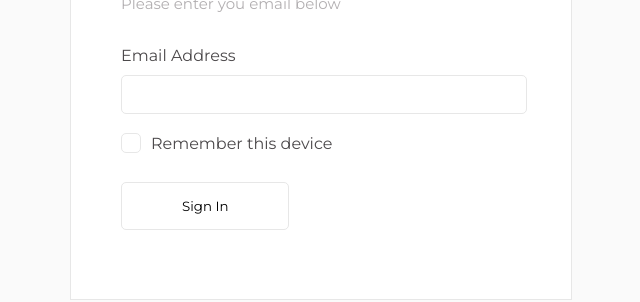
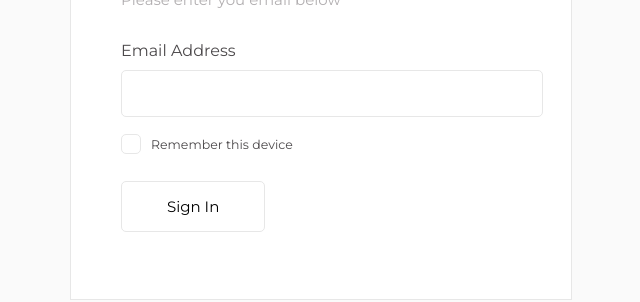
Before and after one commit to sambuckley1995/tech-test, a React (Create React App) app in the folder tech-test/: page / in a window 1280 px wide. Shown: the part 351-653 px from the top of the page, without its empty margins (319-959 px from the left). Built offline with nearby package versions, Linux system fonts and the light colour scheme.

Commit message:
added more variables and made values more uniform

```diff
--- a/tech-test/public/index.html
+++ b/tech-test/public/index.html
@@ -4,8 +4,9 @@
     <meta charset="utf-8" />
     <link rel="icon" href="https://green.energy/favicon.ico" />
     <link rel="preconnect" href="https://fonts.gstatic.com" />
+    <link rel="preconnect" href="https://fonts.gstatic.com" />
     <link
-      href="https://fonts.googleapis.com/css2?family=Montserrat:ital,wght@0,100;0,200;0,300;0,400;0,500;0,600;0,700;0,800;0,900;1,100;1,200;1,300;1,400;1,500;1,600;1,700;1,800;1,900&display=swap"
+      href="https://fonts.googleapis.com/css2?family=Montserrat:wght@400;600&display=swap"
       rel="stylesheet"
     />
     <meta name="viewport" content="width=device-width, initial-scale=1" />
--- a/tech-test/src/Pages/Login/Login.scss
+++ b/tech-test/src/Pages/Login/Login.scss
@@ -2,15 +2,15 @@
 
 .login {
   background-color: white;
-  height: $default-spacing * 100;
-  width: $default-spacing * 100;
+  height: $base-sizing * 100;
+  width: $base-sizing * 100;
 
   border: 1px solid $border-color;
 
   > .login-inner {
-    margin: 50px;
-    height: calc(100% - 100px);
-    width: calc(100% - 100px);
+    margin: $base-sizing * 10;
+    height: calc(100% - #{$base-sizing * 20});
+    width: calc(100% - #{$base-sizing * 20});
 
     display: flex;
     flex-direction: column;
@@ -21,27 +21,36 @@
         color: $text-dark;
         font-weight: 600;
         font-size: $h1-size;
-        margin-bottom: $default-spacing;
+        margin-bottom: $base-sizing;
       }
 
       > p {
-        margin-top: $default-spacing;
-        font-size: 15px;
+        margin-top: $base-sizing;
+        font-size: $paragraph-size;
       }
     }
 
     > button {
-      margin-top: $default-spacing * 2;
-      background-color: white;
-      padding: $default-spacing * 3 $default-spacing * 12;
+      margin-top: $base-sizing * 2;
+      background-color: $white;
+      padding: $base-sizing * 3 $base-sizing * 9;
       border: 1px solid $border-color;
-      border-radius: $border-radius;
+      border-radius: $base-sizing;
       font-family: inherit;
+      font-size: $button-text-size;
+      cursor: pointer;
+      &:hover {
+        background-color: $bg-off-white;
+      }
+      &:focus-visible {
+        outline: none;
+        border: 1px solid $primary-color;
+      }
     }
   }
 }
 
 .app-logo {
-  height: 35px;
+  height: $base-sizing * 7;
   pointer-events: none;
 }
--- a/tech-test/src/Pages/Login/Login.tsx
+++ b/tech-test/src/Pages/Login/Login.tsx
@@ -1,7 +1,6 @@
 import React, { useState } from "react";
 import CheckboxInput from "../../components/Input/CheckboxInput";
 import EmailInput from "../../components/Input/EmailInput";
-import { InputType } from "../../types";
 import "./Login.scss";
 
 const Login: React.FC = () => {
@@ -16,6 +15,7 @@ const Login: React.FC = () => {
           className="app-logo"
           alt="green-logo"
         />
+
         <div>
           <h1>Operations Studio</h1>
           <p>Please enter you email below</p>
@@ -33,7 +33,16 @@ const Login: React.FC = () => {
           label="Remember this device"
         />
 
-        <button>Sign In</button>
+        <button
+          onClick={() =>
+            console.table({
+              "Email address:": emailAddress,
+              "Should remember this device:": shouldRememberDevice,
+            })
+          }
+        >
+          Sign In
+        </button>
       </div>
     </section>
   );
--- a/tech-test/src/assets/variables.scss
+++ b/tech-test/src/assets/variables.scss
@@ -1,9 +1,15 @@
+// colors
+$white: #ffffff;
 $bg-off-white: #fafafa;
+$border-color: #e7e7e7;
+$text-light: #b2afb1;
 $text-dark: #4c494b;
-$text-light: #b2afb1;
-$border-color: #e7e7e7;
-$active-border-color: #30af5f;
+$primary-color: #30af5f;
+$secondary-color: #36a9e0;
 
+// sizes
 $h1-size: 30px;
-$default-spacing: 5px;
-$border-radius: 5px;
+$paragraph-size: 15px;
+$button-text-size: 15px;
+$checkbox-size: 12.5px;
+$base-sizing: 5px;
--- a/tech-test/src/components/Input/CheckboxInput.tsx
+++ b/tech-test/src/components/Input/CheckboxInput.tsx
@@ -3,13 +3,13 @@ import { InputType } from "../../types";
 
 import "./Input.scss";
 
-interface IInputProps {
+interface ICheckboxInputProps {
   inputValue: boolean;
   setInputValue: (inputValue: boolean) => void;
   label: string;
 }
 
-const CheckboxInput: React.FC<IInputProps> = ({
+const CheckboxInput: React.FC<ICheckboxInputProps> = ({
   inputValue,
   setInputValue,
   label,
@@ -20,7 +20,7 @@ const CheckboxInput: React.FC<IInputProps> = ({
       <input
         type={InputType.CHECKBOX}
         checked={inputValue}
-        onClick={() => {
+        onChange={() => {
           setInputValue(!inputValue);
         }}
       />
--- a/tech-test/src/components/Input/EmailInput.tsx
+++ b/tech-test/src/components/Input/EmailInput.tsx
@@ -3,13 +3,13 @@ import { InputType } from "../../types";
 
 import "./Input.scss";
 
-interface IInputProps {
+interface IEmailInputProps {
   inputValue: string;
   setInputValue: (inputValue: string) => void;
   label: string;
 }
 
-const EmailInput: React.FC<IInputProps> = ({
+const EmailInput: React.FC<IEmailInputProps> = ({
   inputValue,
   setInputValue,
   label,
--- a/tech-test/src/components/Input/Input.scss
+++ b/tech-test/src/components/Input/Input.scss
@@ -8,30 +8,32 @@
   }
 
   > input {
-    border-radius: $border-radius;
-    border-color: $border-color;
-    height: $default-spacing * 7;
-
+    border-radius: $base-sizing;
     border: 1px solid $border-color;
+    height: $base-sizing * 7;
 
     &:focus-visible {
+      border: 1px solid $primary-color;
       outline: none;
-      border: 1px solid $active-border-color;
     }
   }
 }
 
 .email {
+  width: 100%;
+
   display: flex;
   flex-direction: column;
   justify-content: center;
   align-items: flex-start;
-  width: 100%;
+
   > input {
     width: 100%;
+    padding: $base-sizing * 1 $base-sizing * 2;
   }
+
   > label {
-    margin-bottom: $default-spacing * 2;
+    margin-bottom: $base-sizing * 2;
   }
 }
 
@@ -41,33 +43,37 @@
   justify-content: flex-end;
   align-items: center;
 
+  > label {
+    font-size: $checkbox-size;
+  }
+
   > input {
     margin: 0;
-    width: $default-spacing * 4;
-    height: $default-spacing * 4;
+    width: $base-sizing * 4;
+    height: $base-sizing * 4;
     cursor: pointer;
     -webkit-appearance: none;
     -moz-appearance: none;
     -o-appearance: none;
     appearance: none;
     box-shadow: none;
-    font-size: 0.8em;
+    font-size: $checkbox-size;
     display: flex;
     justify-content: center;
     align-items: center;
-    line-height: 1em;
+    line-height: $base-sizing * 2;
   }
 
   input:checked {
-    background-color: #36a9e0;
+    background-color: $secondary-color;
   }
 
   > input:checked:after {
     content: "✔";
-    color: white;
+    color: $white;
   }
 
   > label {
-    margin-left: $default-spacing * 2;
+    margin-left: $base-sizing * 2;
   }
 }
```
